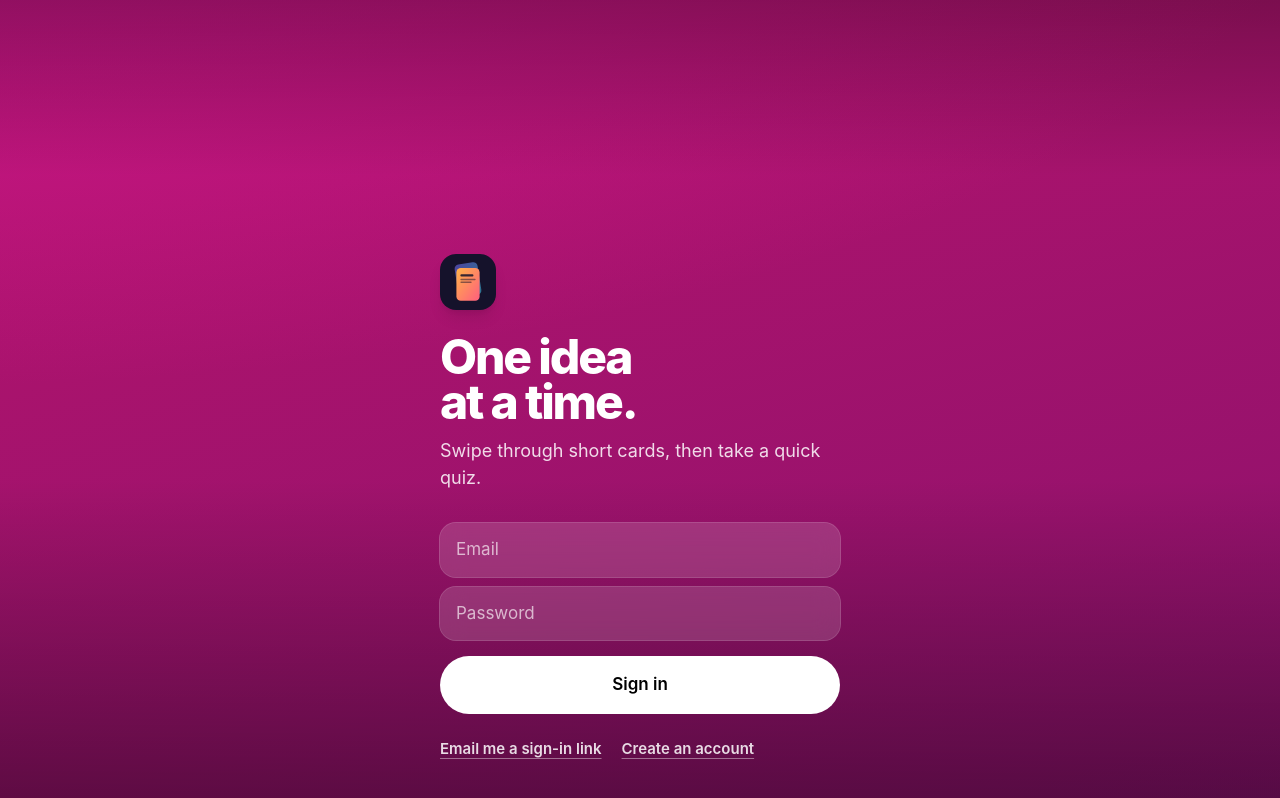
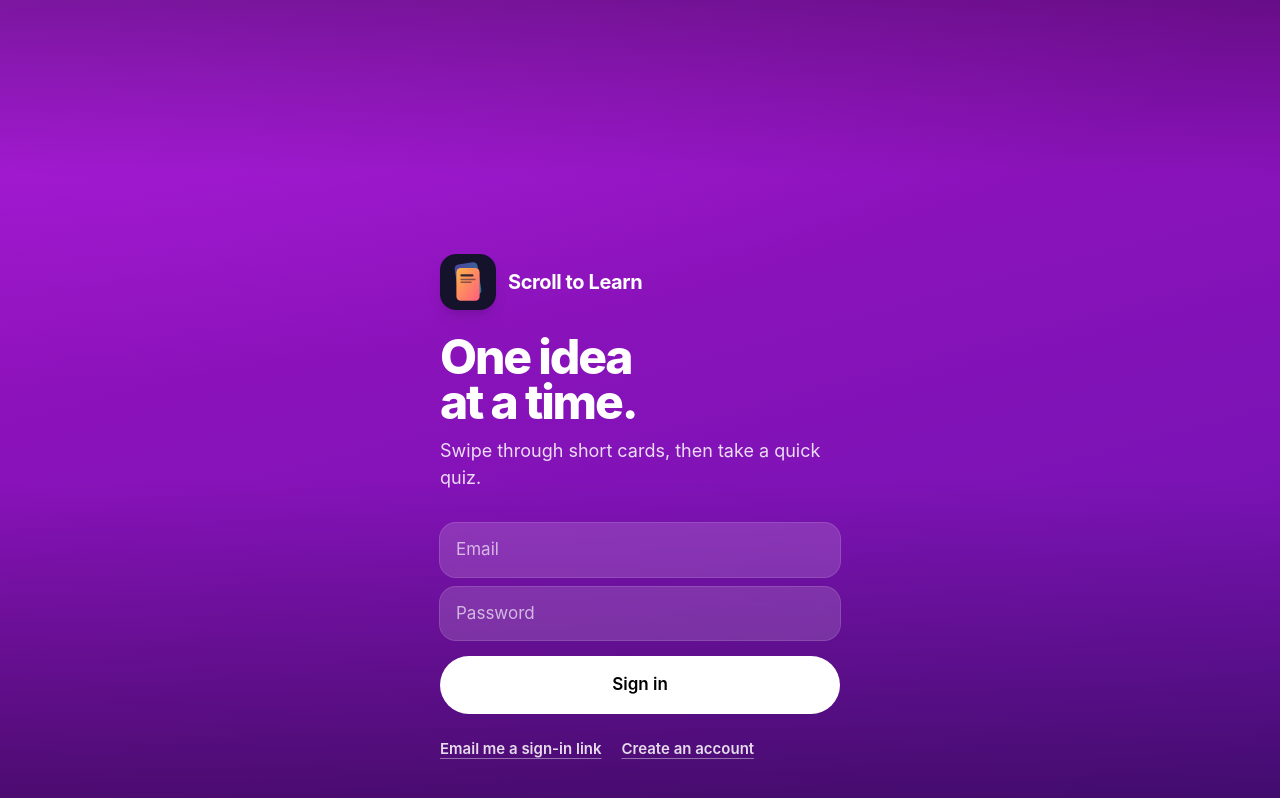
Before and after one commit to BalaKondaveeti/learn-scroll-fun, a React (Vite) app: page /#/login in a window 1280 px wide. Built offline with nearby package versions, Linux system fonts and the light colour scheme; no server answers.

Commit message:
Rename the app to Scroll to Learn

```diff
--- a/index.html
+++ b/index.html
@@ -7,14 +7,14 @@
     <meta name="apple-mobile-web-app-capable" content="yes" />
     <meta name="mobile-web-app-capable" content="yes" />
     <meta name="apple-mobile-web-app-status-bar-style" content="black-translucent" />
-    <meta name="apple-mobile-web-app-title" content="Scroll" />
+    <meta name="apple-mobile-web-app-title" content="Scroll to Learn" />
     <link rel="icon" type="image/svg+xml" href="./icon.svg" />
     <link rel="apple-touch-icon" href="./apple-touch-icon.png" />
     <link rel="manifest" href="./manifest.webmanifest" />
     <script>
       try { if (localStorage.getItem('ls.theme') === 'light') document.documentElement.classList.remove('dark'), document.querySelector('meta[name=theme-color]').setAttribute('content', '#ffffff') } catch {}
     </script>
-    <title>learn-scroll-fun</title>
+    <title>Scroll to Learn</title>
   </head>
   <body>
     <div id="root"></div>
--- a/src/pages/Login.tsx
+++ b/src/pages/Login.tsx
@@ -52,10 +52,13 @@ export default function Login() {
 
   return (
     <main className="pt-safe pb-safe fixed inset-0 overflow-y-auto text-white"
-      style={{ background: `${vivid('#ec4899', 0)}, ${vivid('#8b5cf6', 3)}`, backgroundSize: '200% 200%', animation: 'drift 14s ease-in-out infinite alternate' }}>
+      style={{ background: `${vivid('#d946ef', 0)}, ${vivid('#8b5cf6', 3)}`, backgroundSize: '200% 200%', animation: 'drift 14s ease-in-out infinite alternate' }}>
       <div aria-hidden className="scrim pointer-events-none absolute inset-0" />
       <div className="relative mx-auto flex min-h-full w-full max-w-md flex-col justify-end px-6 pt-16 pb-10">
-        <img src={`${import.meta.env.BASE_URL}icon.svg`} alt="" className="h-14 w-14 rounded-2xl shadow-lg" />
+        <div className="flex items-center gap-3">
+          <img src={`${import.meta.env.BASE_URL}icon.svg`} alt="" className="h-14 w-14 rounded-2xl shadow-lg" />
+          <span className="text-[20px] font-bold tracking-[-0.02em]">Scroll to Learn</span>
+        </div>
         <h1 className="font-display mt-6 text-[48px] leading-[0.95] font-extrabold tracking-[-0.045em]">
           One idea
           <br />
```
Also changed, not shown: public/manifest.webmanifest, 2 other files (tests, documents, lock files or other folders).
